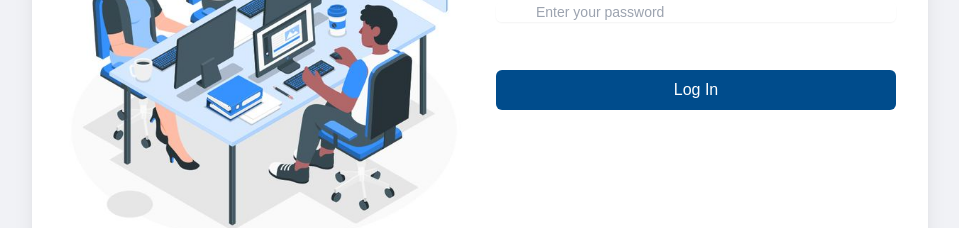
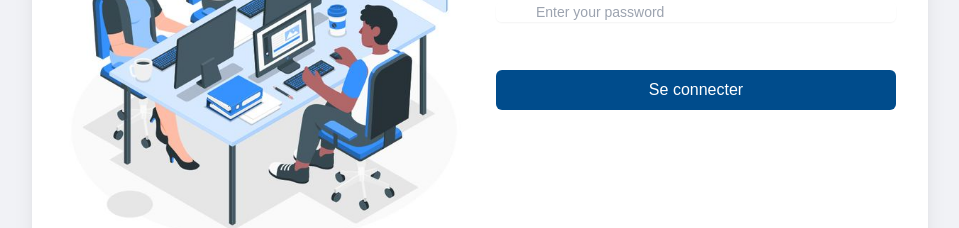
Before and after one commit to Jeffried-Dev/Projet-AWS, a React (Create React App) app in the folder frontend/: page /loginentre in a window 1280 px wide. Shown: the part 354-582 px from the top of the page, without its empty margins (160-1119 px from the left). Built offline with nearby package versions, Linux system fonts and the light colour scheme.

Commit message:
commenter le code

```diff
--- a/frontend/src/Components/UserProfile/UserProfile.tsx
+++ b/frontend/src/Components/UserProfile/UserProfile.tsx
@@ -6,7 +6,6 @@ interface UserProfileProps {
   username: string;
   email: string;
   bio: string;
-  // Ajoutez d'autres propriétés utilisateur nécessaires
 }
 
 // Composant UserProfile fonctionnel avec les propriétés spécifiées
--- a/frontend/src/Components/loginentre/loginentre.tsx
+++ b/frontend/src/Components/loginentre/loginentre.tsx
@@ -1,20 +1,23 @@
-import { useState } from 'react'; // Import useState if needed
-import { Link } from 'react-router-dom'; // Import Link from React Router
+import { useState } from 'react'; // Importez useState si nécessaire
+import { Link } from 'react-router-dom'; // Importez Link de React Router
 import imgEntrep from '../../assets/entreprise.jpg';
+
 export default function Loginentre() {
-  // State for username and password
+  // État pour le nom d'utilisateur et le mot de passe
   const [username, setUsername] = useState('');
   const [password, setPassword] = useState('');
 
-  // Function to handle form submission
+  // Fonction pour gérer la soumission du formulaire
   const handleSubmit = (event: { preventDefault: () => void; }) => {
     event.preventDefault();
-    // Add your login logic here
+    // Ajoutez votre logique de connexion ici
   };
 
   return (
     <div className="min-h-screen bg-[#f1f2f6] flex items-center justify-center p-6">
+      {/* Conteneur principal */}
       <div className="bg-white p-8 rounded-2xl shadow-xl w-full max-w-4xl flex space-x-8">
+        {/* Première moitié de la mise en page avec une image */}
         <div className="w-1/2">
           <img
             alt="Illustration"
@@ -28,12 +31,14 @@ export default function Loginentre() {
             width="400"
           />
         </div>
+        {/* Deuxième moitié de la mise en page avec le formulaire de connexion */}
         <div className="w-1/2 space-y-6">
           <h2 className="text-4xl font-bold">Connexion</h2>
           <form onSubmit={handleSubmit}>
             <div className="mb-6">
+              {/* Champ pour le nom d'utilisateur */}
               <label className="block text-sm font-medium text-gray-700" htmlFor="username">
-              Nom d'utilisateur
+                Nom d'utilisateur
               </label>
               <div className="mt-1 relative rounded-md shadow-sm">
                 <input
@@ -44,12 +49,13 @@ export default function Loginentre() {
                   value={username}
                   onChange={(e) => setUsername(e.target.value)}
                 />
-                {/* UserIcon goes here */}
+                {/* Icône utilisateur va ici */}
               </div>
             </div>
             <div className="mb-12">
+              {/* Champ pour le mot de passe */}
               <label className="block text-sm font-medium text-gray-700" htmlFor="password">
-              Mot de passe
+                Mot de passe
               </label>
               <div className="mt-1 relative rounded-md shadow-sm">
                 <input
@@ -60,11 +66,13 @@ export default function Loginentre() {
                   value={password}
                   onChange={(e) => setPassword(e.target.value)}
                 />
-                {/* LockIcon goes here */}
+                {/* Icône de verrouillage va ici */}
               </div>
-            </div >
-            <button className="w-full bg-[#004c8c] text-white py-2 rounded-md" type="submit">Log In</button>
+            </div>
+            {/* Bouton de connexion */}
+            <button className="w-full bg-[#004c8c] text-white py-2 rounded-md" type="submit">Se connecter</button>
           </form>
+          {/* Liens pour la récupération de mot de passe et l'inscription */}
           {/*
           <div className="text-sm">
             <Link to="#" className="font-medium text-[#2682C4] hover:text-[#059669]">
@@ -77,7 +85,7 @@ export default function Loginentre() {
               </Link>
             </p>
           </div>
-          */ }
+          */}
         </div>
       </div>
     </div>
--- a/frontend/src/Components/page1/Login/Login.tsx
+++ b/frontend/src/Components/page1/Login/Login.tsx
@@ -1,22 +1,25 @@
-import { useState } from 'react'; // Import useState if needed
-import { Link } from 'react-router-dom'; // Import Link from React Router
-import login from '../../../assets/login.jpg';
+import { useState } from 'react'; // Importez useState si nécessaire
+import { Link } from 'react-router-dom'; // Importez Link de React Router
+import login from '../../../assets/login.jpg'; // Importez l'image de connexion depuis les assets
+
 export default function Loginentre() {
-  // State for username and password
+  // État pour le nom d'utilisateur et le mot de passe
   const [username, setUsername] = useState('');
   const [password, setPassword] = useState('');
 
-  // Function to handle form submission
+  // Fonction pour gérer la soumission du formulaire
   const handleSubmit = (event: { preventDefault: () => void; }) => {
     event.preventDefault();
-    // Add your login logic here
   };
 
   return (
+    // Conteneur principal avec une mise en page centrée verticalement et horizontalement
     <div className="min-h-screen bg-[#f1f2f6] flex items-center justify-center p-6">
+      {/* Div pour contenir le formulaire de connexion */}
       <div className="bg-white p-8 rounded-2xl shadow-xl w-full max-w-4xl flex space-x-8">
+        {/* Première moitié de la mise en page avec l'image de connexion */}
         <div className="w-1/2">
-        <img
+          <img
             alt="Illustration"
             className="w-full h-auto"
             src={login}
@@ -26,12 +29,16 @@ export default function Loginentre() {
             }}
           />
         </div>
+        {/* Deuxième moitié de la mise en page avec le formulaire de connexion */}
         <div className="w-1/2 space-y-6">
+          {/* Titre du formulaire */}
           <h2 className="text-4xl font-bold">Connexion</h2>
+          {/* Formulaire de connexion */}
           <form onSubmit={handleSubmit}>
+            {/* Champ pour le nom d'utilisateur */}
             <div className="mb-6">
               <label className="block text-sm font-medium text-gray-700" htmlFor="username">
-              Nom d'utilisateur
+                Nom d'utilisateur
               </label>
               <div className="mt-1 relative rounded-md shadow-sm">
                 <input
@@ -42,12 +49,13 @@ export default function Loginentre() {
                   value={username}
                   onChange={(e) => setUsername(e.target.value)}
                 />
-                {/* UserIcon goes here */}
+                {/* Icône utilisateur va ici */}
               </div>
             </div>
+            {/* Champ pour le mot de passe */}
             <div className="mb-12">
               <label className="block text-sm font-medium text-gray-700" htmlFor="password">
-              Mot de passe
+                Mot de passe
               </label>
               <div className="mt-1 relative rounded-md shadow-sm">
                 <input
@@ -58,11 +66,13 @@ export default function Loginentre() {
                   value={password}
                   onChange={(e) => setPassword(e.target.value)}
                 />
-                {/* LockIcon goes here */}
+                {/* Icône de verrouillage va ici */}
               </div>
-            </div >
-            <button className="w-full bg-[#004c8c] text-white py-2 rounded-md" type="submit">Log In</button>
+            </div>
+            {/* Bouton de connexion */}
+            <button className="w-full bg-[#004c8c] text-white py-2 rounded-md" type="submit">Se connecter</button>
           </form>
+          {/* Liens pour la récupération de mot de passe et l'inscription */}
           {/*
           <div className="text-sm">
             <Link to="#" className="font-medium text-[#2682C4] hover:text-[#059669]">
@@ -75,7 +85,7 @@ export default function Loginentre() {
               </Link>
             </p>
           </div>
-          */ }
+          */}
         </div>
       </div>
     </div>
```
Also changed, not shown: frontend/src/Components/inscription/inscription.tsx (+13 -0 lines).
